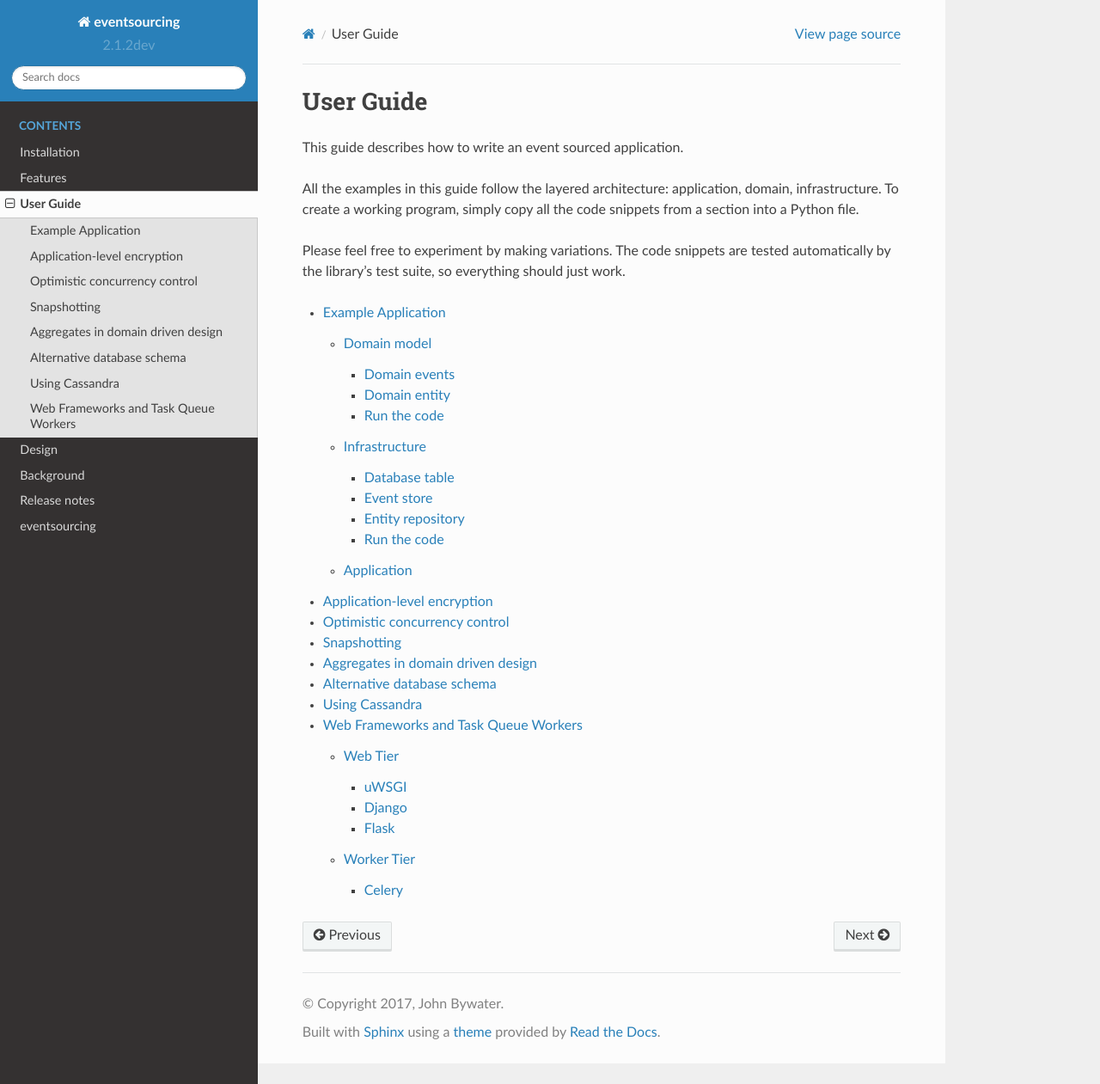
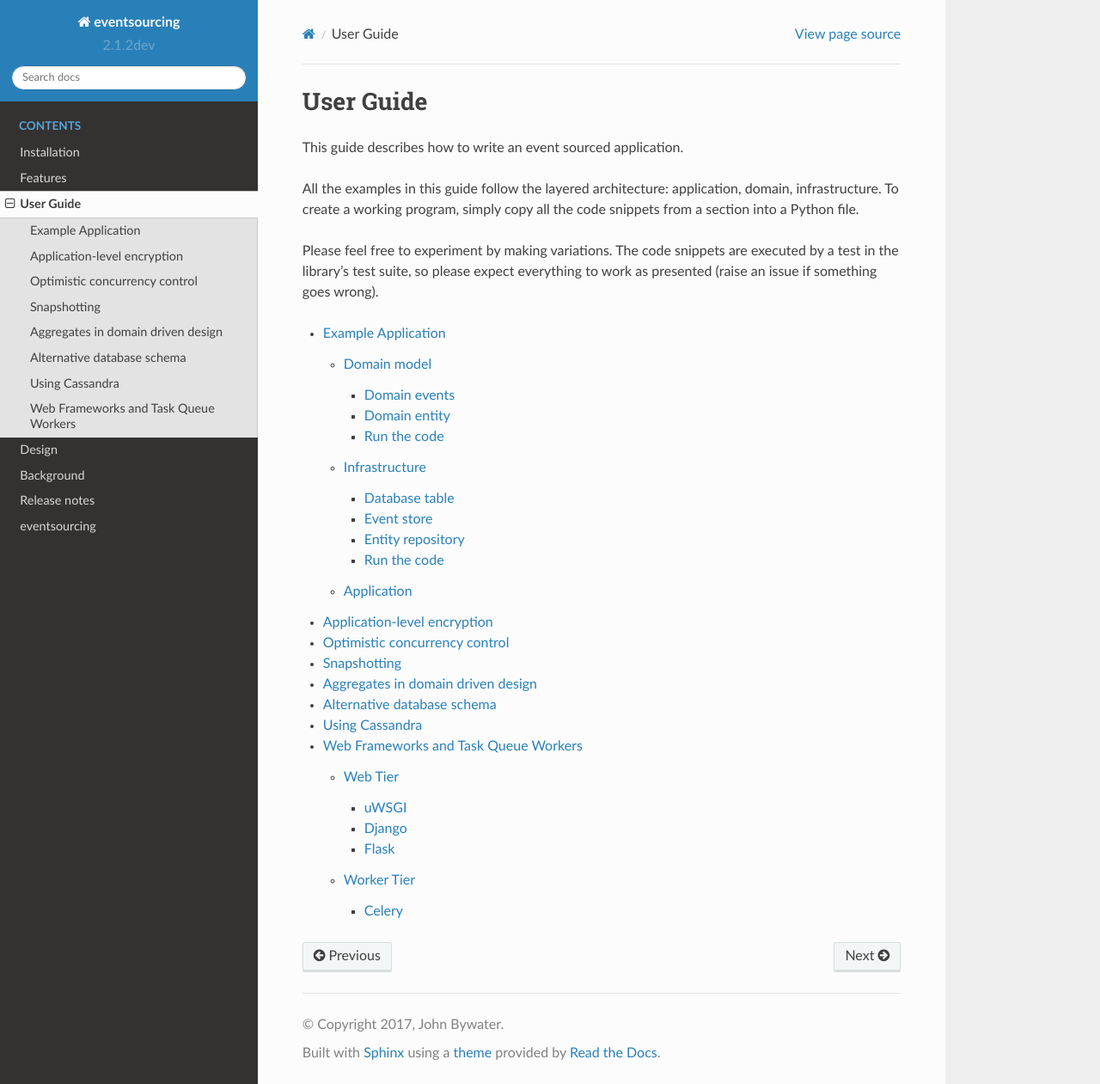
Before and after one commit to pyeventsourcing/eventsourcing, a Sphinx documentation site: the page built from docs/topics/user_guide/index.rst, in a window 1280 px wide and 1261 px high. Shown: the whole window at 86% size. Built offline with Sphinx 7.4.7 and the Read the Docs theme 2.0.0, drawn with Linux system fonts in a browser that asks for light colours.

Commit message:
Update index.rst

```diff
--- a/docs/topics/user_guide/index.rst
+++ b/docs/topics/user_guide/index.rst
@@ -9,8 +9,8 @@ application, domain, infrastructure. To create a working program,
 simply copy all the code snippets from a section into a Python file.
 
 Please feel free to experiment by making variations. The code snippets
-are tested automatically by the library's test suite, so everything should
-just work.
+are executed by a test in the library's test suite, so please expect
+everything to work as presented (raise an issue if something goes wrong).
 
 
 .. toctree::
```
